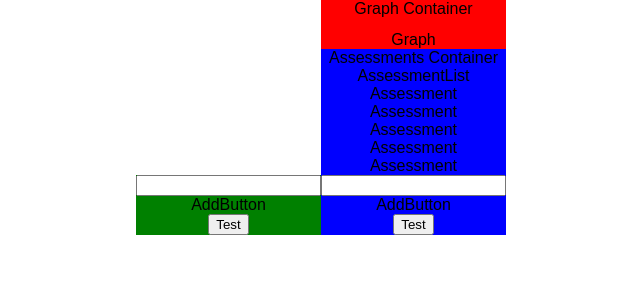
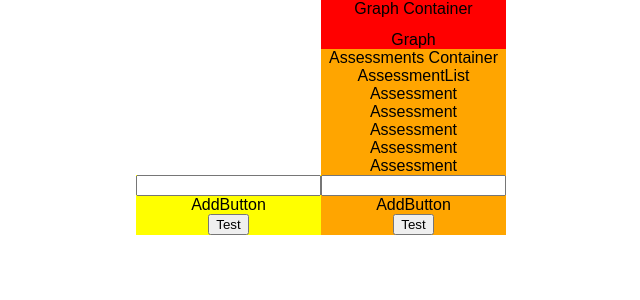
Before and after one commit to Kirisanth/Edulytics, a React (Create React App) app: page / in a window 1280 px wide. Shown: the top 300 px of the page, without its empty margins (319-959 px from the left). Built offline with nearby package versions, Linux system fonts and the light colour scheme.

Commit message:
changed color scheme

```diff
--- a/src/App.js
+++ b/src/App.js
@@ -11,11 +11,11 @@ class App extends Component {
     return (
       <div className="App">
         <div style={{ display: "inline-block" }}>
-          <CoursesContainer style={{backgroundColor: "green"}}/>
+          <CoursesContainer style={{backgroundColor: "yellow"}}/>
         </div>
         <div style={{ display: "inline-block" }}>
           <GraphContainer style={{backgroundColor: "red"}}/>
-          <AssessmentsContainer style={{backgroundColor: "blue"}}/>
+          <AssessmentsContainer style={{backgroundColor: "orange"}}/>
         </div>
       </div>
     );
```
